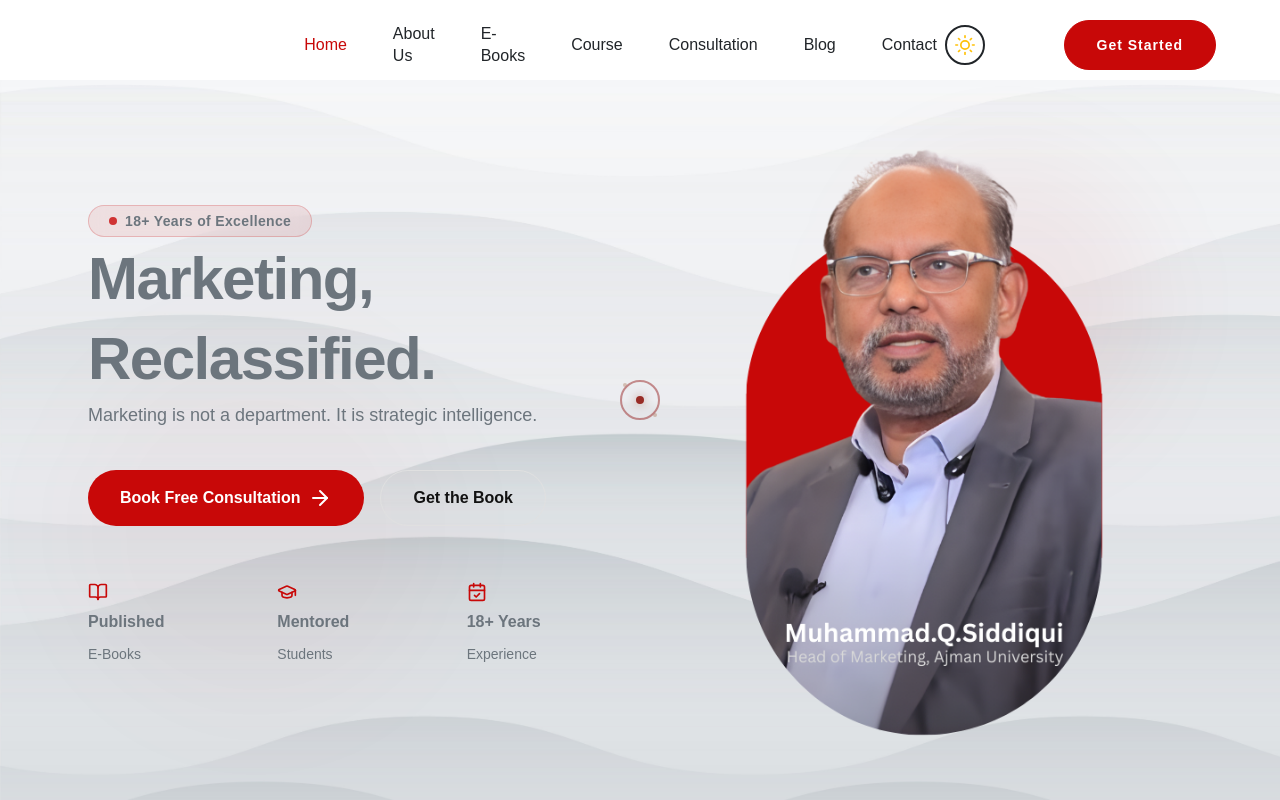
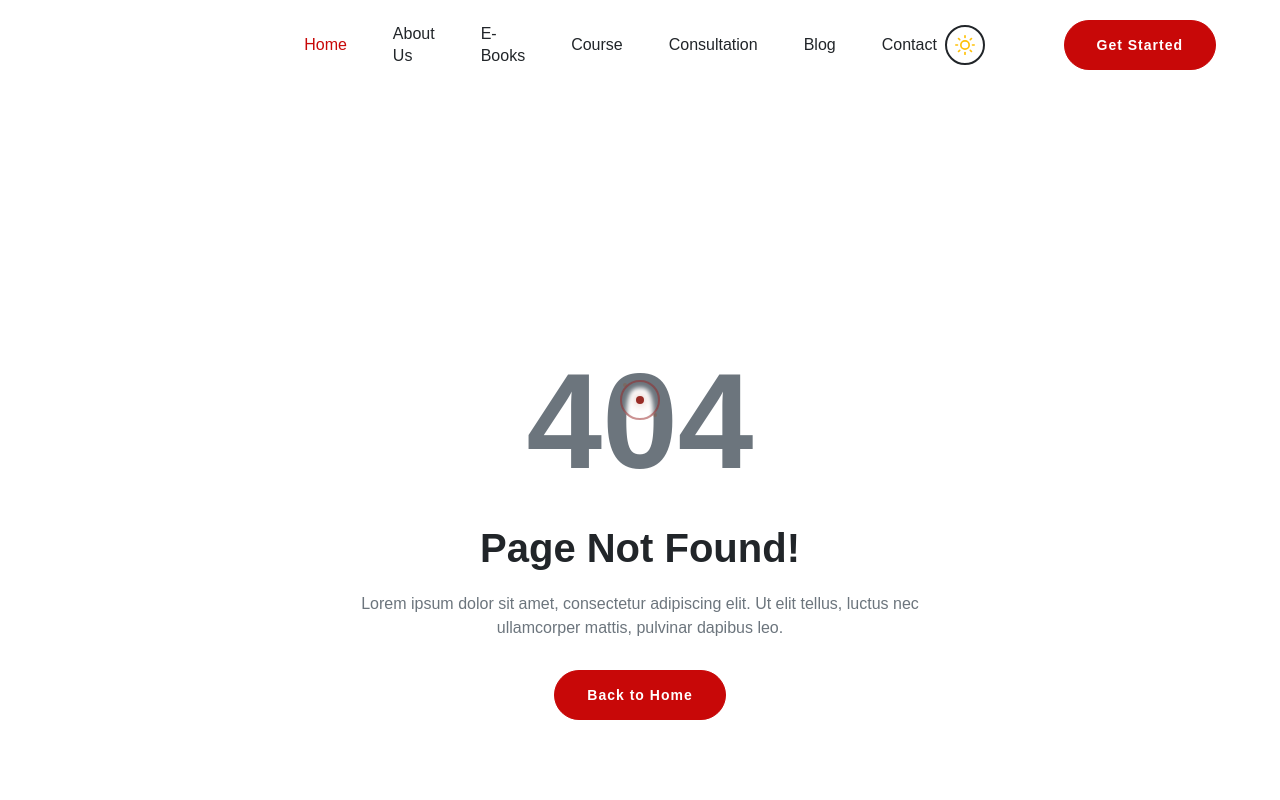
Before and after one commit to Junaid212/Siddiui.digital, a React (Vite) app: page / in a window 1280 px wide. Shown: the top 800 px of the page. Built offline with nearby package versions, Linux system fonts and the light colour scheme.

Commit message:
redesigned1

```diff
--- a/src/Router.jsx
+++ b/src/Router.jsx
@@ -27,7 +27,7 @@
 
         <Routes>
 
-            <Route path="/" element={<HomePage />} />
+            <Route path="/Siddiui.digital" element={<HomePage />} />
             <Route path="about" element={<AboutPage />} />
             <Route path="services" element={<ServicePage />} />
             <Route path="book1" element={<SingleServicePage />} />
```
